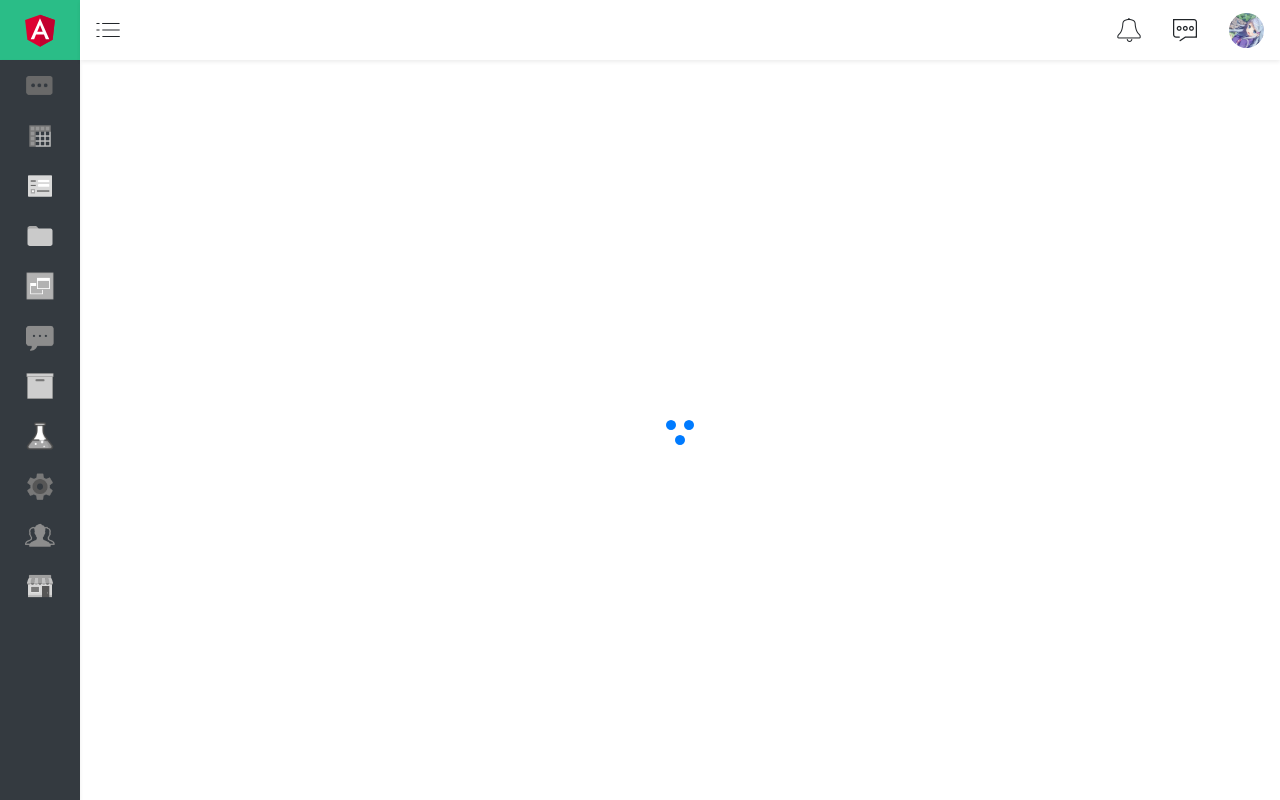
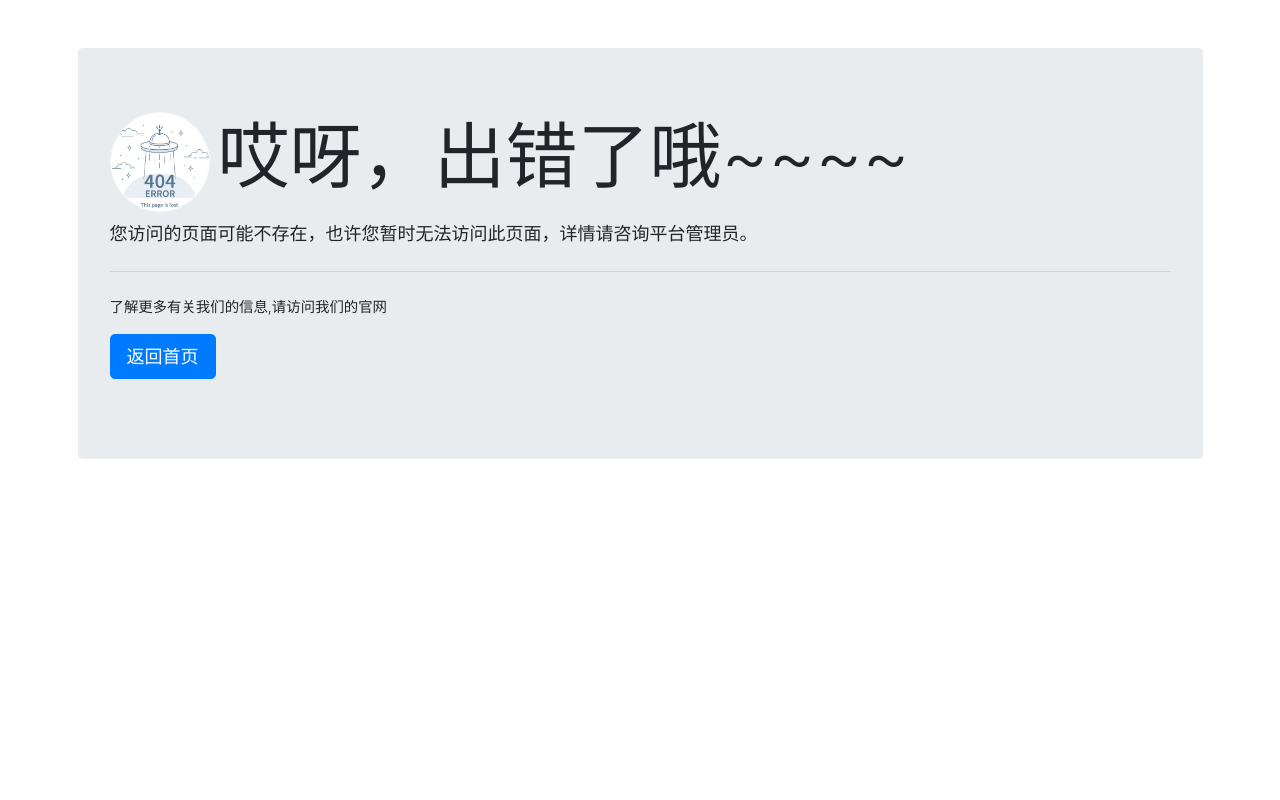
Before and after one commit to cool1024/ng-tui, an Angular app in the folder example/: page /error in a window 1280 px wide. Before the commit this address led to /. Built offline with nearby package versions, Linux system fonts and the light colour scheme.

Commit message:
add error page

```diff
--- a/example/src/app/app.component.html
+++ b/example/src/app/app.component.html
@@ -8,7 +8,8 @@
             <div class="d-flex align-items-center justify-content-center bg-success flex-shrink-0" style="height: 60px;overflow: hidden;">
                 <img [src]="global.params.menuMode==='small'?menuConfig.SMALL_LOGO:menuConfig.FULL_LOGO" alt="TOOLSUI" height="40">
             </div>
-            <app-menu class="flex-grow-1 shadow-sm" [menuConfig]="menuConfig" [menuMode]="global.params.menuMode" [items]="menus"></app-menu>
+            <app-menu class="flex-grow-1 shadow-sm" [menuConfig]="menuConfig" [autoClose]="true" [menuMode]="global.params.menuMode"
+                [items]="menus"></app-menu>
         </div>
         <!-- 右侧内容 -->
         <div class="flex-grow-1 h-100 d-flex flex-column">
@@ -58,17 +59,12 @@
                 </div>
                 <div *ngIf="!global.params.lazyload" class="flex-grow-1 d-flex flex-column">
                     <div class="breadcrumb bg-white pl-3 pr-3">
-                        <a routerLink="/home">
+                        <a routerLink="/">
                             <i class="iconfont icon-homepagenormal"></i>
                             <span>首页</span>
                         </a>
-                        <a class="ml-2 ">
-                            <i class="iconfont icon-viewlist"></i>
-                            <span>列表</span>
-                        </a>
-                        <a class="ml-2 ">
-                            <i class="iconfont icon-information"></i>
-                            <span>详情</span>
+                        <a *ngFor="let breadcrumb of breadcrumbs" [routerLink]="breadcrumb.path" class="mr-2" class="ml-2">
+                            <span>{{breadcrumb.title}}</span>
                         </a>
                     </div>
                     <div class="flex-grow-1" style="overflow: auto">
--- a/example/src/app/app.component.ts
+++ b/example/src/app/app.component.ts
@@ -1,5 +1,5 @@
 import { Component, ViewChild } from '@angular/core';
-import { Router, RouteConfigLoadStart, NavigationEnd } from '@angular/router';
+import { Router, RouteConfigLoadStart, NavigationEnd, ActivatedRouteSnapshot, UrlSegment } from '@angular/router';
 import { GlobalService, RequestService, MenuService } from './core/services';
 import { MenuModel } from './modules/dashboard/components/menu/menu.interface';
 import { AppConfig } from './configs/app.config';
@@ -17,6 +17,9 @@ export class AppComponent {
     // 菜单配置参数
     menuConfig = AppConfig.MENU_CONFIG;
 
+    // 面包屑导航列表
+    breadcrumbs = new Array<{ title: string, path?: string }>();
+
     // 显示面板
     @ViewChild('viewcontent') viewContent: HTMLDivElement;
 
@@ -30,7 +33,7 @@ export class AppComponent {
         // 载入系统默认配置参数
         this.global.appendValuesToParams({
             dashboardMode: 'full',
-            menuMode: 'small',
+            menuMode: 'full',
             lazyload: true
         });
 
@@ -39,7 +42,6 @@ export class AppComponent {
         // 1.菜单载入
         this.request.text('assets/json/menu.json').subscribe(res => {
             this.menus = this.menu.loadMenu(JSON.parse(res));
-            console.log(this.menus);
         });
 
         // 设置路由监听事件
@@ -47,8 +49,14 @@ export class AppComponent {
             if (event instanceof RouteConfigLoadStart) {
                 this.global.params.lazyload = true;
             } else if (event instanceof NavigationEnd) {
+                // 关闭加载动画
                 this.global.params.lazyload = false;
-                this.viewContent.scrollTop = 0;
+                // 滚动条归位
+                // tslint:disable-next-line:no-unused-expression
+                this.viewContent && (this.viewContent.scrollTop = 0);
+                // 路由导航信息加载
+                this.breadcrumbs = [];
+                this.parseRoute(this.router.routerState.snapshot.root);
             }
         });
     }
@@ -59,4 +67,17 @@ export class AppComponent {
     changeMenuMode() {
         this.global.params.menuMode = this.global.params.menuMode === 'small' ? 'full' : 'small';
     }
+
+    /**
+     * 路由数据解析
+     * @param node 路由快照
+     */
+    parseRoute(node: ActivatedRouteSnapshot) {
+        if (node.data.breadcrumbs) {
+            this.breadcrumbs = node.data.breadcrumbs;
+        }
+        if (node.firstChild) {
+            this.parseRoute(node.firstChild);
+        }
+    }
 }
--- a/example/src/app/app.routing.ts
+++ b/example/src/app/app.routing.ts
@@ -13,7 +13,7 @@ const routes: Routes = [
     { path: 'demo', loadChildren: './modules/demo/demo.module#DemoModule' },
 
     // 最后全局匹配其他链接
-    { path: '**', redirectTo: 'dashboard/error', pathMatch: 'full' }
+    { path: '**', redirectTo: 'error', pathMatch: 'full' }
 ];
 
 @NgModule({
--- a/example/src/app/configs/app.config.ts
+++ b/example/src/app/configs/app.config.ts
@@ -15,9 +15,9 @@ export const AppConfig = {
     MENU_CONFIG: {
         SMALL_LOGO: 'assets/images/angular.svg',
         FULL_LOGO: 'assets/images/logo.png',
-        BACKGROUND_IMAGE_SRC: 'url(https://picsum.photos/300/800)',
-        BACKGROUND_COLOR: 'rgba(0,0,0,.5)',
-        DEFAULT_TEXT_COLOR: 'white',
+        BACKGROUND_IMAGE_SRC: '', // 'url(https://picsum.photos/300/800)',
+        BACKGROUND_COLOR: 'rgba(255,255,255,.9)',
+        DEFAULT_TEXT_COLOR: 'black',
         LINE_COLOR: 'rgba(255, 255, 255,.2)'
     },
 
--- a/example/src/app/modules/dashboard/components/menu/menu.component.scss
+++ b/example/src/app/modules/dashboard/components/menu/menu.component.scss
@@ -20,7 +20,7 @@
 }
 
 .ts-icon img {
-    filter: grayscale(100%);
+    // filter: grayscale(100%);
 }
 
 .icon-up {
--- a/example/src/app/modules/dashboard/dashboard.routing.ts
+++ b/example/src/app/modules/dashboard/dashboard.routing.ts
@@ -9,16 +9,19 @@ import { NgModule } from '@angular/core';
 import { RouterModule, Routes } from '@angular/router';
 import { HomeComponent } from './pages/home/home.component';
 import { MenuComponent } from './components/menu/menu.component';
+import { ErrorComponent } from './pages/error/error.component';
 
 const routes: Routes = [
     { path: 'home', component: HomeComponent },
+    { path: 'error', component: ErrorComponent },
 ];
 
 /**
  * 导出组件列表
  */
 export const exportComponents = [
-    MenuComponent
+    MenuComponent,
+    ErrorComponent,
 ];
 
 /**
--- /dev/null
+++ b/example/src/app/modules/dashboard/pages/error/error.component.html
@@ -0,0 +1,14 @@
+<div class="fixed-top w-100 h-100 bg-white">
+    <div class="container mt-5">
+        <div class="jumbotron">
+            <h1 class="display-3">
+                <img src="assets/images/404.jpg" class="rounded-circle mr-2 border border-light" width="100" height="100" />哎呀，出错了哦~~~~</h1>
+            <p class="lead">您访问的页面可能不存在，也许您暂时无法访问此页面，详情请咨询平台管理员。</p>
+            <hr class="my-4">
+            <p>了解更多有关我们的信息,请访问我们的官网</p>
+            <p class="lead">
+                <a class="btn btn-primary btn-lg" routerLink="/" role="button">返回首页</a>
+            </p>
+        </div>
+    </div>
+</div>
--- a/example/src/app/modules/demo/demo.routing.ts
+++ b/example/src/app/modules/demo/demo.routing.ts
@@ -11,7 +11,17 @@ import { TooltipsComponent } from './pages/tooltips/tooltips.component';
 import { ToastComponent } from './pages/toast/toast.component';
 
 const routes: Routes = [
-    { path: 'tooltips', component: TooltipsComponent },
+    {
+        path: 'tooltips',
+        component: TooltipsComponent,
+        data: {
+            breadcrumbs: [
+                {
+                    title: '提示消息'
+                }
+            ]
+        }
+    },
     { path: 'toast', component: ToastComponent },
 ];
 
--- a/example/src/styles.scss
+++ b/example/src/styles.scss
@@ -67,7 +67,7 @@ $theme-colors: ("primary": $primary, "secondary": $secondary, "success": $succes
 // @import "~bootstrap/scss/pagination";
 @import "~bootstrap/scss/badge";
 
-// @import "~bootstrap/scss/jumbotron";
+@import "~bootstrap/scss/jumbotron";
 @import "~bootstrap/scss/alert";
 @import "~bootstrap/scss/progress";
 @import "~bootstrap/scss/media";
@@ -83,14 +83,6 @@ $theme-colors: ("primary": $primary, "secondary": $secondary, "success": $succes
 
 @import "~bootstrap/scss/print";
 
-// a,
-// button,
-// input,
-// select,
-// textarea {
-//     outline: 0 none !important;
-//     text-decoration: none !important;
-// }
 pre {
     margin-bottom: 0 !important;
 }
```
Also changed, not shown: example/src/app/modules/dashboard/pages/error/error.component.ts (added, +9 -0 lines).
